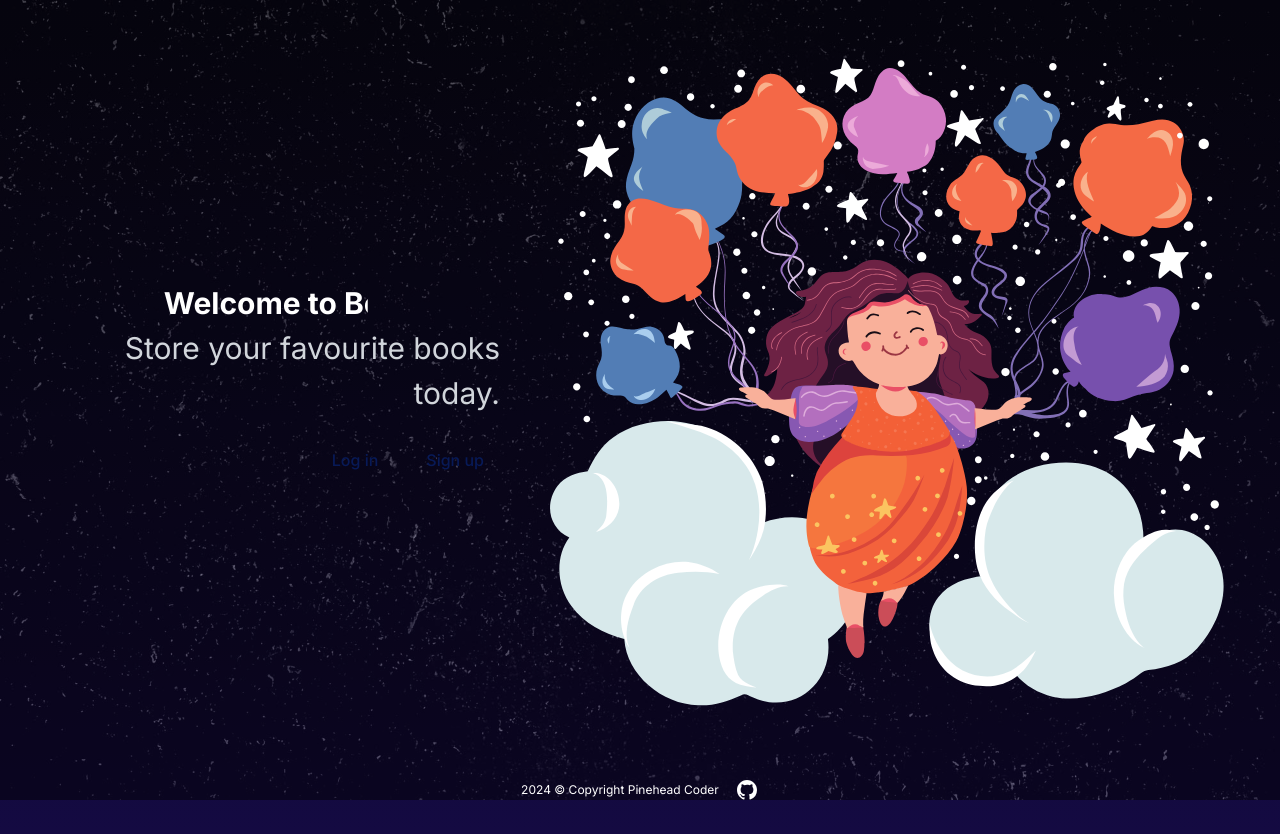
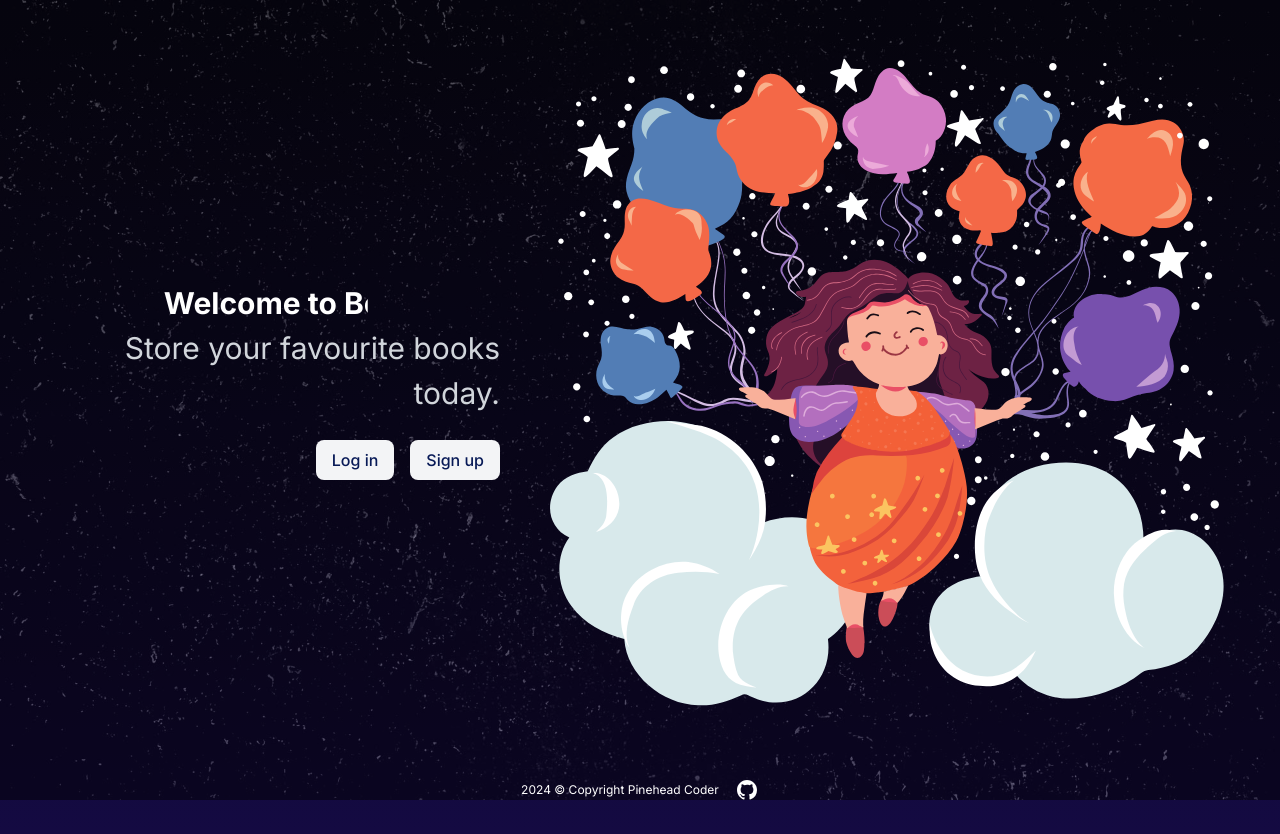
Before and after one commit to agacia1805/book-base, a Next.js app: page / in a window 1280 px wide. Built offline with nearby package versions, Linux system fonts and the light colour scheme.

Commit message:
(chore) update button styling

```diff
--- a/app/ui/button.tsx
+++ b/app/ui/button.tsx
@@ -10,7 +10,7 @@ export function Button({ children, className, ...rest }: ButtonProps) {
     <button
       {...rest}
       className={clsx(
-        'glitter-bg flex h-10 items-center rounded-lg px-4 text-base font-medium text-[#081a57] transition-colors hover:opacity-80 focus-visible:outline focus-visible:outline-1 focus-visible:outline-offset-1 focus-visible:outline-gray-400 active:bg-blue-600 aria-disabled:cursor-not-allowed aria-disabled:opacity-50',
+        'flex h-10 items-center rounded-lg bg-gray-100 px-4 text-base font-medium text-[#081a57] transition-opacity hover:opacity-80 focus-visible:outline focus-visible:outline-1 focus-visible:outline-offset-1 focus-visible:outline-gray-400 aria-disabled:cursor-not-allowed aria-disabled:opacity-50',
         className
       )}
     >
```
